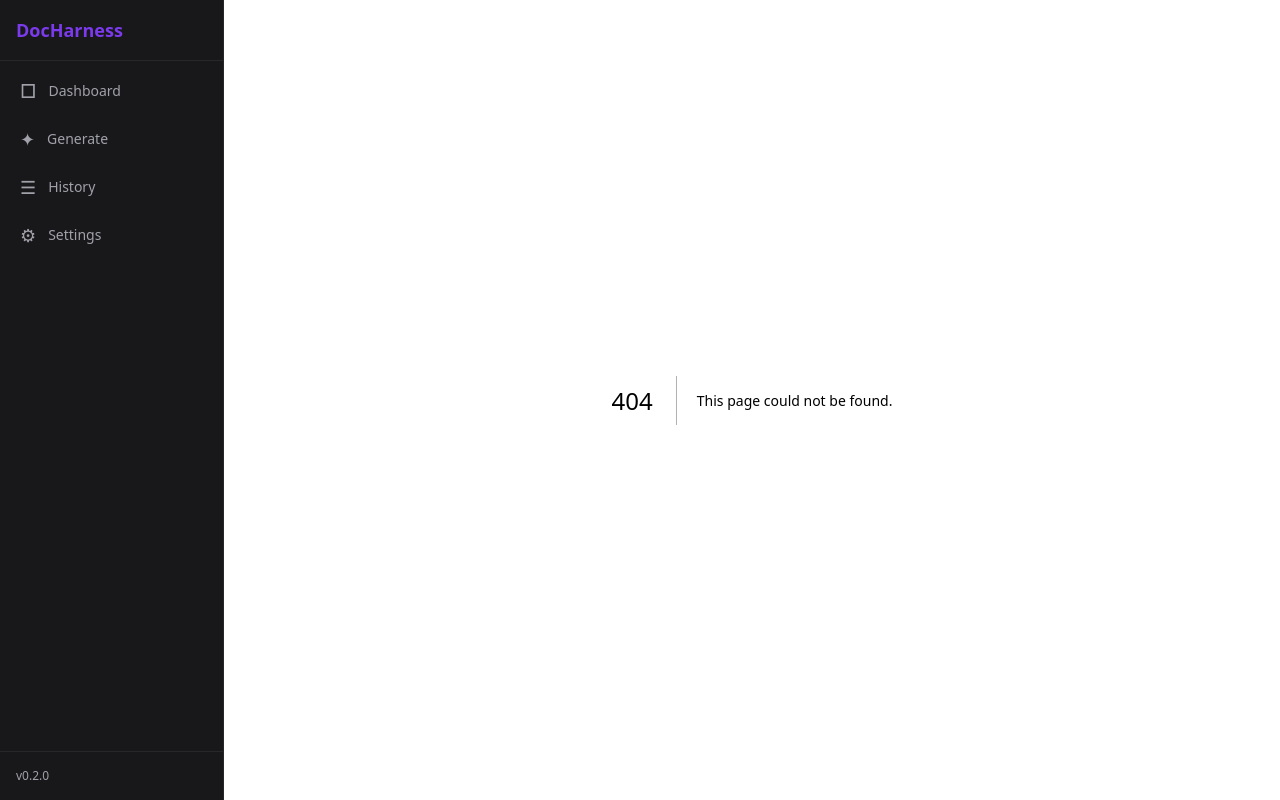
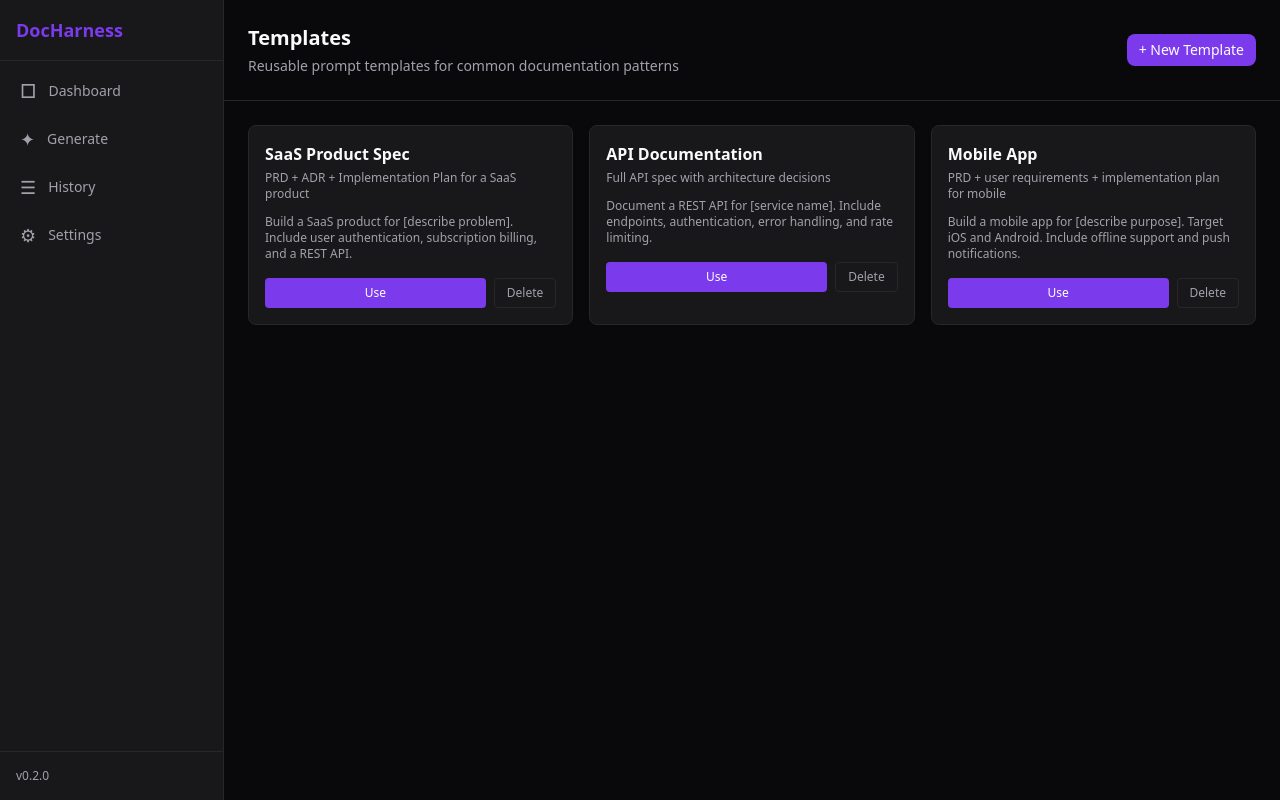
Before and after one commit to Tecknowlogiq-Kabo/doc-harness, a Next.js app in the folder doc-harness/packages/web/: page /templates in a window 1280 px wide. Before the commit this address had no page. Built offline with nearby package versions, Linux system fonts and the light colour scheme.

Commit message:
feat: add Templates page with localStorage persistence

```diff
--- /dev/null
+++ b/doc-harness/packages/web/src/app/templates/page.tsx
@@ -0,0 +1,156 @@
+"use client";
+
+import { useState, useEffect } from "react";
+import { useRouter } from "next/navigation";
+import { PageHeader } from "@/components/page-header";
+
+interface Template {
+  id: string;
+  name: string;
+  description: string;
+  prompt: string;
+  docTypes: string[];
+}
+
+const defaultTemplates: Template[] = [
+  {
+    id: "1",
+    name: "SaaS Product Spec",
+    description: "PRD + ADR + Implementation Plan for a SaaS product",
+    prompt: "Build a SaaS product for [describe problem]. Include user authentication, subscription billing, and a REST API.",
+    docTypes: ["prd", "adr", "plan"],
+  },
+  {
+    id: "2",
+    name: "API Documentation",
+    description: "Full API spec with architecture decisions",
+    prompt: "Document a REST API for [service name]. Include endpoints, authentication, error handling, and rate limiting.",
+    docTypes: ["srs", "adr", "spec"],
+  },
+  {
+    id: "3",
+    name: "Mobile App",
+    description: "PRD + user requirements + implementation plan for mobile",
+    prompt: "Build a mobile app for [describe purpose]. Target iOS and Android. Include offline support and push notifications.",
+    docTypes: ["prd", "urd", "plan"],
+  },
+];
+
+export default function TemplatesPage() {
+  const router = useRouter();
+  const [templates, setTemplates] = useState<Template[]>([]);
+  const [newName, setNewName] = useState("");
+  const [newDesc, setNewDesc] = useState("");
+  const [newPrompt, setNewPrompt] = useState("");
+  const [showForm, setShowForm] = useState(false);
+
+  useEffect(() => {
+    const saved = localStorage.getItem("doc-harness-templates");
+    setTemplates(saved ? JSON.parse(saved) : defaultTemplates);
+  }, []);
+
+  const saveTemplates = (updated: Template[]) => {
+    setTemplates(updated);
+    localStorage.setItem("doc-harness-templates", JSON.stringify(updated));
+  };
+
+  const addTemplate = () => {
+    if (!newName.trim() || !newPrompt.trim()) return;
+    const t: Template = {
+      id: Date.now().toString(),
+      name: newName,
+      description: newDesc,
+      prompt: newPrompt,
+      docTypes: [],
+    };
+    saveTemplates([...templates, t]);
+    setNewName(""); setNewDesc(""); setNewPrompt("");
+    setShowForm(false);
+  };
+
+  const deleteTemplate = (id: string) => {
+    saveTemplates(templates.filter((t) => t.id !== id));
+  };
+
+  const useTemplate = (t: Template) => {
+    localStorage.setItem("doc-harness-active-prompt", t.prompt);
+    router.push("/generate");
+  };
+
+  return (
+    <div>
+      <PageHeader
+        title="Templates"
+        description="Reusable prompt templates for common documentation patterns"
+        actions={
+          <button
+            onClick={() => setShowForm(!showForm)}
+            className="px-3 py-1.5 bg-primary text-white rounded-lg text-sm font-medium hover:bg-primary-hover transition-colors"
+          >
+            {showForm ? "Cancel" : "+ New Template"}
+          </button>
+        }
+      />
+
+      <div className="p-6">
+        {showForm && (
+          <div className="mb-6 p-4 bg-surface border border-border rounded-lg space-y-3">
+            <input
+              value={newName}
+              onChange={(e) => setNewName(e.target.value)}
+              placeholder="Template name"
+              className="w-full px-3 py-2 bg-bg border border-border rounded-lg text-sm text-text placeholder-text-muted focus:outline-none focus:border-primary"
+            />
+            <input
+              value={newDesc}
+              onChange={(e) => setNewDesc(e.target.value)}
+              placeholder="Short description"
+              className="w-full px-3 py-2 bg-bg border border-border rounded-lg text-sm text-text placeholder-text-muted focus:outline-none focus:border-primary"
+            />
+            <textarea
+              value={newPrompt}
+              onChange={(e) => setNewPrompt(e.target.value)}
+              placeholder="Prompt template..."
+              rows={4}
+              className="w-full px-3 py-2 bg-bg border border-border rounded-lg text-sm text-text placeholder-text-muted focus:outline-none focus:border-primary resize-y"
+            />
+            <button
+              onClick={addTemplate}
+              className="px-4 py-2 bg-primary text-white rounded-lg text-sm font-medium hover:bg-primary-hover transition-colors"
+            >
+              Save Template
+            </button>
+          </div>
+        )}
+
+        <div className="grid grid-cols-1 md:grid-cols-2 lg:grid-cols-3 gap-4">
+          {templates.map((t) => (
+            <div key={t.id} className="p-4 bg-surface border border-border rounded-lg hover:border-primary/30 transition-colors">
+              <h3 className="font-semibold mb-1">{t.name}</h3>
+              <p className="text-xs text-text-muted mb-3">{t.description}</p>
+              <p className="text-xs text-text-muted mb-4 line-clamp-3">{t.prompt}</p>
+              <div className="flex gap-2">
+                <button
+                  onClick={() => useTemplate(t)}
+                  className="flex-1 px-3 py-1.5 bg-primary text-white rounded text-xs font-medium hover:bg-primary-hover transition-colors"
+                >
+                  Use
+                </button>
+                <button
+                  onClick={() => deleteTemplate(t.id)}
+                  className="px-3 py-1.5 border border-border text-text-muted rounded text-xs hover:border-error hover:text-error transition-colors"
+                >
+                  Delete
+                </button>
+              </div>
+            </div>
+          ))}
+        </div>
+
+        {templates.length === 0 && (
+          <div className="text-center text-text-muted py-12">No templates yet. Create your first one above.</div>
+        )}
+      </div>
+    </div>
+  );
+}
```
